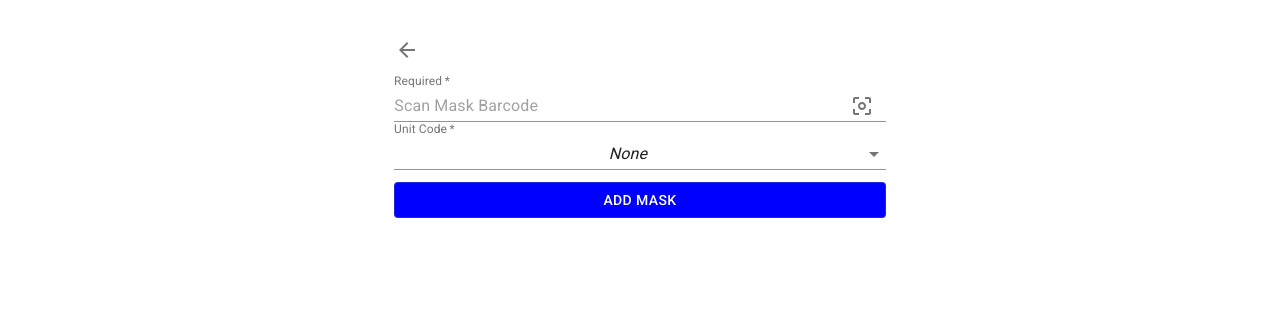
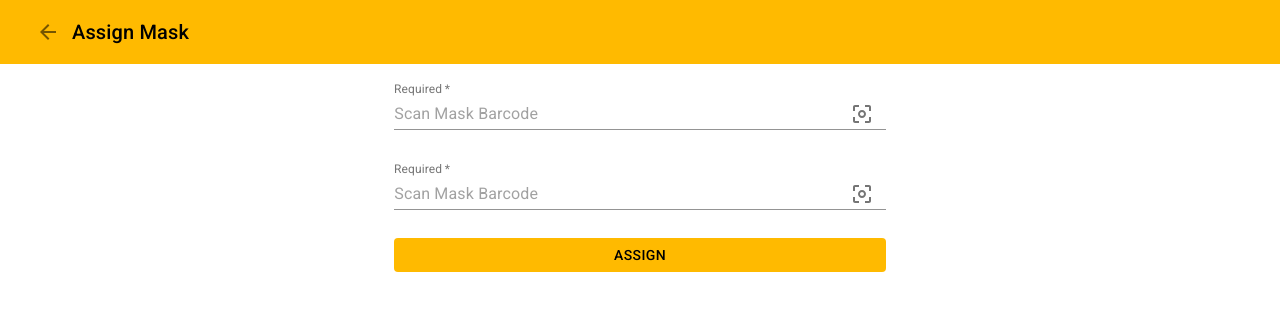
Before and after one commit to rasha-hantash/vcu-covid19, a React (Create React App) app in the folder client/: page /assignMask in a window 1280 px wide. Shown: the top 310 px of the page. Built offline with nearby package versions, Linux system fonts and the light colour scheme.

Commit message:
Add top bar on forms

```diff
--- a/client/src/App.js
+++ b/client/src/App.js
@@ -20,7 +20,7 @@ const styles = {
   },
   card: {
     marginBottom: "5%",
-    padding: "3%",
+    padding: "0.3em",
     background: '#FFBA00',
     textAlign: "center",
     margin: '0 auto',
@@ -53,38 +53,45 @@ export const MaterialGrid = () => {
           <Typography style={{ margin: '0 auto', textAlign: 'center', fontSize: "25px" }} variant="h6">VCU Mask Interface</Typography>
         </Toolbar>
       </AppBar>
+
       <Card onClick={() => { history.push('/addStaff') }} className={classes.card}>
         <CardContent style={{ marginTop: '5%' }}>
-          <div style={{ fontWeight: 'bolder', fontSize: '20px' }}>Add Staff</div>
+          <div style={{ fontWeight: 'bolder', fontSize: '25px' }}>Add Staff</div>
         </CardContent>
       </Card>
+
       <Card onClick={() => { history.push('/updateStaff') }} className={classes.card}>
         <CardContent style={{ marginTop: '5%' }}>
-          <div style={{ fontWeight: 'bolder', fontSize: '20px' }}>Update Staff</div>
+          <div style={{ fontWeight: 'bolder', fontSize: '25px' }}>Update Staff</div>
         </CardContent>
       </Card>
+
       <Card onClick={() => { history.push('/addMask') }} className={classes.card}>
         <CardContent style={{ marginTop: '5%' }}>
-          <div style={{ fontWeight: 'bolder', fontSize: '20px' }}>Add Mask</div>
+          <div style={{ fontWeight: 'bolder', fontSize: '25px' }}>Add Mask</div>
         </CardContent>
       </Card>
+
       <Card onClick={() => { history.push('/updateMask') }} className={classes.card}>
         <CardContent style={{ marginTop: '5%' }}>
-          <div style={{ fontWeight: 'bolder', fontSize: '20px' }}>Update Mask</div>
+          <div style={{ fontWeight: 'bolder', fontSize: '25px' }}>Update Mask</div>
         </CardContent>
       </Card>
+
       <Card onClick={() => { history.push('/assignMask') }} className={classes.card}>
         <CardContent style={{ marginTop: '5%' }}>
-          <div style={{ fontWeight: 'bolder', fontSize: '20px' }}>Assign Mask</div>
+          <div style={{ fontWeight: 'bolder', fontSize: '25px' }}>Assign Mask</div>
         </CardContent>
       </Card>
+
     </Container>
   );
 };
 
 class App extends React.Component {
   render() {
-    return <Router>
+    return (
+      <Router>
         <Switch>
           <Route exact path="/" component={MaterialGrid} />
           <Route exact path="/addStaff" component={AddStaff} />
@@ -93,7 +100,8 @@ class App extends React.Component {
           <Route path='/updateStaff' component={UpdateStaff} />
           <Route path='/assignMask' component={AssignMask} />
         </Switch>
-    </Router>;
+      </Router>
+    );
   }
 }
 
--- a/client/src/Components/AddMask.jsx
+++ b/client/src/Components/AddMask.jsx
@@ -1,7 +1,19 @@
 import React from 'react';
 import '../App.css';
 import {
-    Container, Button, TextField, InputLabel, InputAdornment, IconButton, MenuItem, Select, Input, FormControl
+    Container,
+    Button,
+    TextField,
+    InputLabel,
+    InputAdornment,
+    IconButton,
+    MenuItem,
+    Select,
+    Input,
+    FormControl,
+    Typography,
+    AppBar,
+    Toolbar,
 } from '@material-ui/core';
 import { withStyles } from "@material-ui/core/styles";
 import Scanner from './BarcodeScanner/Scanner'
@@ -30,6 +42,9 @@ const styles = (theme) => ({
     },
     root: {
 
+        marginTop: '1em',
+        marginBottom: '1em',
+
         width: "40%",
         ['@media (max-width:600px)']: { // mobile devices
             marginLeft: "2%",
@@ -43,7 +58,11 @@ const styles = (theme) => ({
             width: "95%",
             fontSize: "30px",
         },
-    }
+    },
+    appBar: {
+        background: '#FFBA00',
+        color: 'black'
+    },
 });
 
 class AddMask extends React.Component {
@@ -135,9 +154,17 @@ class AddMask extends React.Component {
         const { classes } = this.props;
         return (
             <Container className={classes.marginAutoContainer}>
-                <IconButton style={{ marginRight: '38%' }} onClick={this.backToMain}>
-                    <ArrowBackIcon></ArrowBackIcon>
-                </IconButton>
+                <AppBar style={{ boxShadow: "none" }} className={classes.appBar}>
+                    <Toolbar style={{ boxShadow: "none" }}>
+                        <IconButton className={classes.menuButton} onClick={this.backToMain}>
+                            <ArrowBackIcon></ArrowBackIcon>
+                        </IconButton>
+                        <Typography variant="h6">Add Mask</Typography>
+                    </Toolbar>
+                </AppBar>
+                <br />
+                <br />
+
                 <form noValidate autoComplete="off" >
                     <TextField required className={classes.root}
                         id="standard-full-width"
@@ -182,7 +209,7 @@ class AddMask extends React.Component {
                     </Select>
                 </FormControl>
                 <form></form>
-                <Button className={classes.root} style={{ marginTop: "1%" }} color="primary" variant="outlined" onClick={this.addNewMask}>Add Mask</Button>
+                <Button className={classes.root} style={{ marginTop: "1%", color: "black", backgroundColor: "#FFBA00", border: "none" }} color="primary" variant="outlined" onClick={this.addNewMask}>Add Mask</Button>
                 <div>
                     {(this.state.scanning) ? <Scanner onDetected={this._onDetected} /> : null}
                 </div>
--- a/client/src/Components/AddStaff.jsx
+++ b/client/src/Components/AddStaff.jsx
@@ -1,7 +1,21 @@
 import React from 'react';
 import '../App.css';
-import { Container, Button, TextField, InputLabel, InputAdornment, IconButton, MenuItem, Select, Input, FormControl } from '@material-ui/core';
-import { withStyles} from "@material-ui/core/styles";
+import {
+  Container,
+  Button,
+  TextField,
+  InputLabel,
+  InputAdornment,
+  IconButton,
+  MenuItem,
+  Select,
+  Input,
+  FormControl,
+  Typography,
+  AppBar,
+  Toolbar,
+} from '@material-ui/core';
+import { withStyles } from "@material-ui/core/styles";
 import MaskedInput from 'react-text-mask';
 import PropTypes from "prop-types";
 import Scanner from './BarcodeScanner/Scanner'
@@ -35,6 +49,9 @@ const styles = theme => ({
     //   margin: theme.spacing(1),
     // },
 
+    marginTop: '1em',
+    marginBottom: '1em',
+
     width: "40%",
     ['@media (max-width:600px)']: { // mobile devices
       marginLeft: "2%",
@@ -48,7 +65,11 @@ const styles = theme => ({
       width: "95%",
       fontSize: "30px",
     },
-  }
+  },
+  appBar: {
+    background: '#FFBA00',
+    color: 'black'
+  },
 });
 
 
@@ -198,7 +219,7 @@ class AddStaff extends React.Component {
   }
 
   async backToMain() {
-      this.props.history.push('/');
+    this.props.history.push('/');
   }
 
   render() {
@@ -209,9 +230,17 @@ class AddStaff extends React.Component {
     return (
       <Container className={classes.marginAutoContainer}>
 
-        <IconButton style={{marginRight: '38%'}} onClick={this.backToMain}>
-          <ArrowBackIcon></ArrowBackIcon>
-        </IconButton>
+        <AppBar style={{ boxShadow: "none" }} className={classes.appBar}>
+          <Toolbar style={{ boxShadow: "none" }}>
+            <IconButton className={classes.menuButton} onClick={this.backToMain}>
+              <ArrowBackIcon></ArrowBackIcon>
+            </IconButton>
+            <Typography variant="h6">Add Staff</Typography>
+          </Toolbar>
+        </AppBar>
+        <br />
+        <br />
+
         <form noValidate autoComplete="off" >
 
 
@@ -312,7 +341,7 @@ class AddStaff extends React.Component {
           // style={{ width: "40%", marginBottom: "1%" }}
           />
         </form>
-        <Button className={classes.root} style={{ marginTop: "1%" }} color="primary" variant="outlined" onClick={this.addNewStaff.bind(this)}>Add Staff</Button>
+        <Button className={classes.root} style={{ marginTop: "1%", color: "black", backgroundColor: "#FFBA00", border: "none" }} color="primary" variant="outlined" onClick={this.addNewStaff.bind(this)}>Add Staff</Button>
         <div>
           {(this.state.scanning) ? <Scanner onDetected={this._onDetected} /> : null}
         </div>
--- a/client/src/Components/AssignMask.jsx
+++ b/client/src/Components/AssignMask.jsx
@@ -1,7 +1,21 @@
 
 import React from 'react';
 import '../App.css';
-import { Container, Button, TextField, InputLabel, InputAdornment, IconButton, MenuItem, Select, Input, FormControl } from '@material-ui/core';
+import {
+    Container,
+    Button,
+    TextField,
+    InputLabel,
+    InputAdornment,
+    IconButton,
+    MenuItem,
+    Select,
+    Input,
+    FormControl,
+    Typography,
+    AppBar,
+    Toolbar,
+} from '@material-ui/core';
 import { withStyles} from "@material-ui/core/styles";
 import Scanner from './BarcodeScanner/Scanner'
 import axios from 'axios';
@@ -29,6 +43,9 @@ const styles = (theme) => ({
     },
     root: {
 
+        marginTop: '1em',
+        marginBottom: '1em',
+
         width: "40%",
         ['@media (max-width:600px)']: { // mobile devices
             marginLeft: "2%",
@@ -42,7 +59,11 @@ const styles = (theme) => ({
             width: "95%",
             fontSize: "30px",
         },
-    }
+    },
+    appBar: {
+        background: '#FFBA00',
+        color: 'black'
+    },
 });
 
 class AssignMask extends React.Component {
@@ -139,9 +160,17 @@ class AssignMask extends React.Component {
             // Step 3 : User hits submit to assign the mask to the staff
 
             <Container className={classes.marginAutoContainer}>
-                <IconButton style={{ marginRight: '38%' }} onClick={this.backToMain}>
-                    <ArrowBackIcon></ArrowBackIcon>
-                </IconButton>
+                <AppBar style={{ boxShadow: "none" }} className={classes.appBar}>
+                    <Toolbar style={{ boxShadow: "none" }}>
+                        <IconButton className={classes.menuButton} onClick={this.backToMain}>
+                            <ArrowBackIcon></ArrowBackIcon>
+                        </IconButton>
+                        <Typography variant="h6">Assign Mask</Typography>
+                    </Toolbar>
+                </AppBar>
+                <br />
+                <br />
+
                 <form noValidate autoComplete="off" >
                     <TextField required className={classes.root}
                         id="standard-full-width"
@@ -163,30 +192,27 @@ class AssignMask extends React.Component {
                     </TextField>
                 </form>
 
-                <FormControl className={classes.root} noValidate autoComplete="off">
-                    <InputLabel required shrink id="demo-simple-select-placeholder-label-label">Unit Code</InputLabel>
-                    <Select
-                        name="department"
-                        value={this.state.department}
+                <form noValidate autoComplete="off" >
+                    <TextField required className={classes.root}
+                        id="standard-full-width"
+                        name="mask_barcode"
+                        value={this.state.mask_barcode}
                         onChange={event => this.handleChange(event)}
-                        labelId="demo-simple-select-placeholder-label-label"
-                        id="demo-simple-select-placeholder-label"
-                        displayEmpty>
-                        <MenuItem value="">
-                            <em>None</em>
-                        </MenuItem>
-                        <MenuItem value={"CCH9-STICU"}>CCH9-STICU</MenuItem>
-                        <MenuItem value={"Main1-ED"}>Main1-ED</MenuItem>
-                        <MenuItem value={"CCH11-MRICU"}>CCH11-MRICU</MenuItem>
-                        <MenuItem value={"CCH11-NSICU"}>CCH11-NSICU</MenuItem>
-                        <MenuItem value={"N9-ICT"}>N9-ICT</MenuItem>
-                        <MenuItem value={"Main5-OR"}>Main5-OR</MenuItem>
-                        <MenuItem value={"ACC-OR"}>ACC-OR</MenuItem>
-                        <MenuItem value={"ACC-Anesthesia"}>ACC-Anesthesia</MenuItem>
-                    </Select>
-                </FormControl>
-                <form></form>
-                <Button className={classes.root} style={{ marginTop: "1%", color: "white", backgroundColor: "blue" }} color="primary" variant="outlined" onClick={this.addNewMask}>Add Mask</Button>
+                        // style={{ width: "40%", marginBottom: "1%" }}
+                        placeholder="Scan Mask Barcode" label="Required"
+                        InputProps={{
+                            endAdornment: <InputAdornment position="end"><IconButton onClick={this._scan}><CenterFocusWeakOutlinedIcon>
+
+                            </CenterFocusWeakOutlinedIcon></IconButton>
+                            </InputAdornment>,
+                        }}
+                        InputLabelProps={{
+                            shrink: true,
+
+                        }}>
+                    </TextField>
+                </form>
+                <Button className={classes.root} style={{ marginTop: "1%", color: "black", backgroundColor: "#FFBA00", border: "none" }} color="primary" variant="outlined">Assign</Button>
                 <div>
                     {(this.state.scanning) ? <Scanner onDetected={this._onDetected} /> : null}
                 </div>
--- a/client/src/Components/UpdateMask.jsx
+++ b/client/src/Components/UpdateMask.jsx
@@ -1,7 +1,22 @@
 import React from 'react';
 import '../App.css';
-import { Container, Button, TextField, InputLabel, InputAdornment, IconButton, MenuItem, Select, Input, FormControl } from '@material-ui/core';
-import { withStyles} from "@material-ui/core/styles";
+import {
+    Container,
+    Button,
+    Checkbox,
+    TextField,
+    InputLabel,
+    InputAdornment,
+    IconButton,
+    MenuItem,
+    Select,
+    Input,
+    FormControl,
+    Typography,
+    AppBar,
+    Toolbar,
+} from '@material-ui/core';
+import { withStyles } from "@material-ui/core/styles";
 import Scanner from './BarcodeScanner/Scanner'
 import axios from 'axios';
 import CenterFocusWeakOutlinedIcon from '@material-ui/icons/CenterFocusWeakOutlined';
@@ -44,7 +59,11 @@ const styles = (theme) => ({
             width: "95%",
             fontSize: "30px",
         },
-    }
+    },
+    appBar: {
+        background: '#FFBA00',
+        color: 'black'
+    },
 });
 
 class UpdateMask extends React.Component {
@@ -141,9 +160,17 @@ class UpdateMask extends React.Component {
             // Step 4 : When they submit the new information it will be sent to Airtable
 
             <Container className={classes.marginAutoContainer}>
-                <IconButton style={{ marginRight: '38%' }} onClick={this.backToMain}>
-                    <ArrowBackIcon></ArrowBackIcon>
-                </IconButton>
+                <AppBar style={{ boxShadow: "none" }} className={classes.appBar}>
+                    <Toolbar style={{ boxShadow: "none" }}>
+                        <IconButton className={classes.menuButton} onClick={this.backToMain}>
+                            <ArrowBackIcon></ArrowBackIcon>
+                        </IconButton>
+                        <Typography variant="h6">Update Mask</Typography>
+                    </Toolbar>
+                </AppBar>
+                <br />
+                <br />
+
                 <form noValidate autoComplete="off" >
                     <TextField required className={classes.root}
                         id="standard-full-width"
@@ -164,6 +191,8 @@ class UpdateMask extends React.Component {
                         }}>
                     </TextField>
                 </form>
+                <br />
+                <br />
 
                 <FormControl className={classes.root} noValidate autoComplete="off">
                     <InputLabel required shrink id="demo-simple-select-placeholder-label-label">Unit Code</InputLabel>
@@ -187,11 +216,19 @@ class UpdateMask extends React.Component {
                         <MenuItem value={"ACC-Anesthesia"}>ACC-Anesthesia</MenuItem>
                     </Select>
                 </FormControl>
-                <form></form>
-                <Button className={classes.root} style={{ marginTop: "1%", color: "white", backgroundColor: "blue" }} color="primary" variant="outlined">Update Mask</Button>
-                <div>
-                    {(this.state.scanning) ? <Scanner onDetected={this._onDetected} /> : null}
-                </div>
+                <form>
+                    <Checkbox value="increment" inputProps={{ 'label': 'Increment' }} />
+                </form>
+                <form>
+                    <Checkbox value="decrement" inputProps={{ 'label': 'Decrement' }} />
+                </form>
+                <form>
+                    <Checkbox value="decrement" inputProps={{ 'label': 'Destroyed' }} />
+                </form>
+                <Button className={classes.root} style={{ marginTop: "1%", color: "black", backgroundColor: "#FFBA00", border: "none" }} color="primary" variant="outlined">Update Mask</Button>
+                    <div>
+                        {(this.state.scanning) ? <Scanner onDetected={this._onDetected} /> : null}
+                    </div>
             </Container>
         )
     }
--- a/client/src/Components/UpdateStaff.jsx
+++ b/client/src/Components/UpdateStaff.jsx
@@ -1,7 +1,19 @@
 import React from 'react';
 import '../App.css';
 import {
-  Container, Button, TextField, InputLabel, InputAdornment, IconButton, MenuItem, Select, Input, FormControl
+  Container,
+  Button,
+  TextField,
+  InputLabel,
+  InputAdornment,
+  IconButton,
+  MenuItem,
+  Select,
+  Input,
+  FormControl,
+  Typography,
+  AppBar,
+  Toolbar,
 } from '@material-ui/core';
 import MaskedInput from 'react-text-mask';
 import PropTypes from "prop-types";
@@ -9,7 +21,7 @@ import Scanner from './BarcodeScanner/Scanner'
 import CenterFocusWeakOutlinedIcon from '@material-ui/icons/CenterFocusWeakOutlined';
 import { withStyles } from "@material-ui/core/styles";
 
-import ArrowBackIosIcon from '@material-ui/icons/ArrowBackIos';
+import ArrowBackIcon from '@material-ui/icons/ArrowBack';
 
 const styles = (theme) => ({
   marginAutoContainer: {
@@ -48,7 +60,10 @@ const styles = (theme) => ({
       fontSize: "30px",
     },
   },
-
+  appBar: {
+    background: '#FFBA00',
+    color: 'black'
+  },
 });
 
 function TextMaskCustom(props) {
@@ -106,7 +121,17 @@ class UpdateStaff extends React.Component {
       // Step 4 : When they submit the new information it will be sent to Airtable
 
       <Container className={classes.marginAutoContainer}>
-        <IconButton onClick={this.backToMain}><ArrowBackIosIcon></ArrowBackIosIcon></IconButton>
+        <AppBar style={{ boxShadow: "none" }} className={classes.appBar}>
+          <Toolbar style={{ boxShadow: "none" }}>
+            <IconButton className={classes.menuButton} onClick={this.backToMain}>
+              <ArrowBackIcon></ArrowBackIcon>
+            </IconButton>
+            <Typography variant="h6">Update Staff</Typography>
+          </Toolbar>
+        </AppBar>
+        <br />
+        <br />
+
         <form noValidate autoComplete="off" >
           <TextField required className={classes.root}
             id="standard-full-width"
@@ -203,7 +228,7 @@ class UpdateStaff extends React.Component {
           // style={{ width: "40%", marginBottom: "1%" }}
           />
         </form>
-        <Button className={classes.root} style={{ marginTop: "1%", color: "white", backgroundColor: "blue" }} color="primary" variant="outlined">Add Staff</Button>
+        <Button className={classes.root} style={{ marginTop: "1%", color: "black", backgroundColor: "#FFBA00", border: "none" }} color="primary" variant="outlined">Update Staff</Button>
         <div>
           {(this.state.scanning) ? <Scanner onDetected={this._onDetected} /> : null}
         </div>
```
Lines whose indentation alone changed are shown as unchanged.
